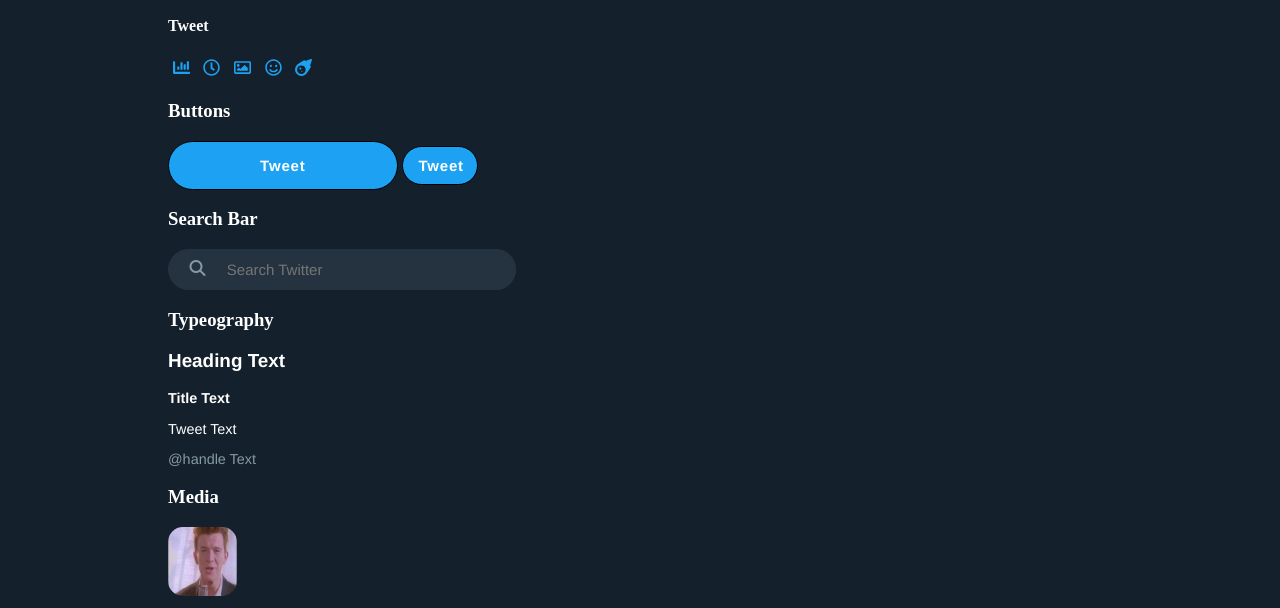
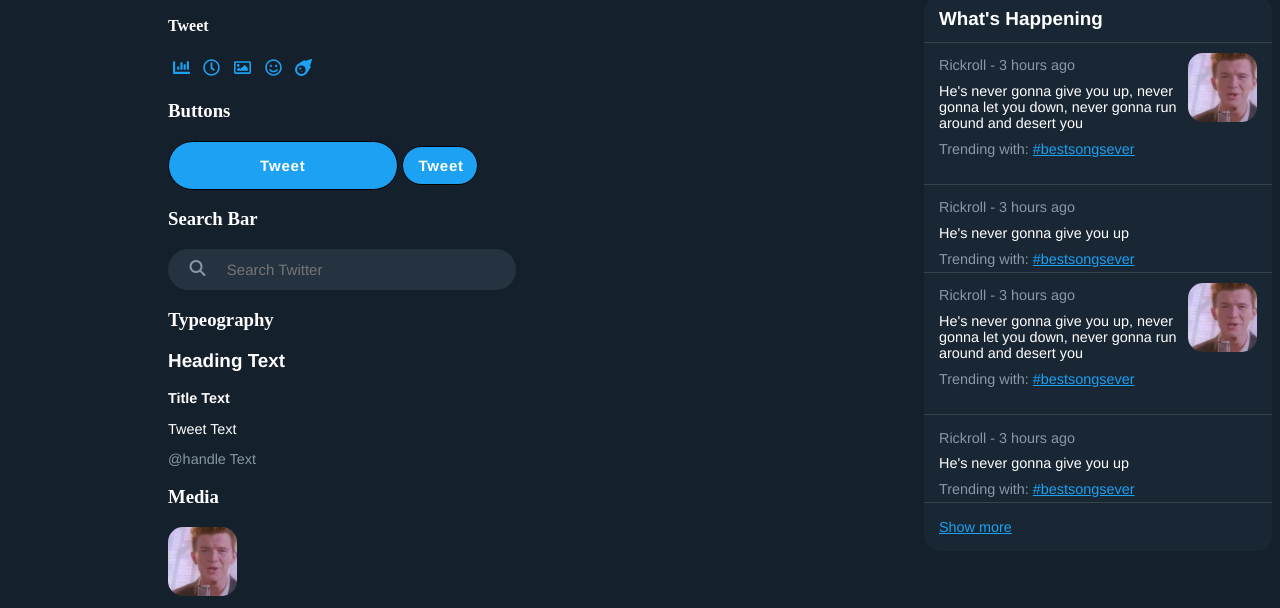
Before and after one commit to zackads/twitter_clone, a website: page components.html in a window 1280 px wide. Shown: the part 621-1229 px from the top of the page. Drawn offline with Linux system fonts and the light colour scheme; files that its build step writes are made by us from their sources.

Commit message:
Work on aside: created molecules, organism and then added to index page

```diff
--- a/components.html
+++ b/components.html
@@ -139,6 +139,21 @@
         <svg class="default_icon" focusable="false" data-prefix="far" data-icon="user" class="svg-inline--fa fa-user fa-w-14" role="img" xmlns="http://www.w3.org/2000/svg" viewBox="0 0 448 512"><path fill="currentColor" d="M313.6 304c-28.7 0-42.5 16-89.6 16-47.1 0-60.8-16-89.6-16C60.2 304 0 364.2 0 438.4V464c0 26.5 21.5 48 48 48h352c26.5 0 48-21.5 48-48v-25.6c0-74.2-60.2-134.4-134.4-134.4zM400 464H48v-25.6c0-47.6 38.8-86.4 86.4-86.4 14.6 0 38.3 16 89.6 16 51.7 0 74.9-16 89.6-16 47.6 0 86.4 38.8 86.4 86.4V464zM224 288c79.5 0 144-64.5 144-144S303.5 0 224 0 80 64.5 80 144s64.5 144 144 144zm0-240c52.9 0 96 43.1 96 96s-43.1 96-96 96-96-43.1-96-96 43.1-96 96-96z"></path></svg>
         <h2 class="title">Profile</h2>
       </a>
+      <section class="miniCard">
+        <div class="cardText">
+          <p class="handle">Rickroll - 3 hours ago</p>
+          <p class="tweet">He's never gonna give you up, never gonna let you down, never gonna run around and desert you</p>
+          <p class="handle">Trending with: <a href="#">#bestsongsever</a></p>
+        </div>
+        <img class="thumb" src="./assets/rick.jpg">
+      </section>
+      <section class="miniCardNoImg">
+        <div class="cardText">
+          <p class="handle">Rickroll - 3 hours ago</p>
+          <p class="tweet">He's never gonna give you up</p>
+          <p class="handle">Trending with: <a href="#">#bestsongsever</a></p>
+        </div>
+      </section>
 
     </article>
     <article>
@@ -202,6 +217,45 @@
         <button type="submit" class="button big">Tweet</button>
       </header>
 
+      <article class="whatsHappening">
+        <div class="headBox">
+          <h1 class="heading">What's Happening</h1>
+        </div>
+        <section class="miniCard">
+          <div class="cardText">
+            <p class="handle">Rickroll - 3 hours ago</p>
+            <p class="tweet">He's never gonna give you up, never gonna let you down, never gonna run around and desert you</p>
+            <p class="handle">Trending with: <a href="#">#bestsongsever</a></p>
+          </div>
+          <img class="thumb" src="./assets/rick.jpg">
+        </section>
+        <section class="miniCardNoImg">
+          <div class="cardText">
+            <p class="handle">Rickroll - 3 hours ago</p>
+            <p class="tweet">He's never gonna give you up</p>
+            <p class="handle">Trending with: <a href="#">#bestsongsever</a></p>
+          </div>
+        </section>
+        <section class="miniCard">
+          <div class="cardText">
+            <p class="handle">Rickroll - 3 hours ago</p>
+            <p class="tweet">He's never gonna give you up, never gonna let you down, never gonna run around and desert you</p>
+            <p class="handle">Trending with: <a href="#">#bestsongsever</a></p>
+          </div>
+          <img class="thumb" src="./assets/rick.jpg">
+        </section>
+        <section class="miniCardNoImg">
+          <div class="cardText">
+            <p class="handle">Rickroll - 3 hours ago</p>
+            <p class="tweet">He's never gonna give you up</p>
+            <p class="handle">Trending with: <a href="#">#bestsongsever</a></p>
+          </div>
+        </section>
+        <section class="miniCardLink">
+          <a href="#">Show more</a>
+        </section>
+      </article>
+
     </article>
   </body>
 </html>
--- /dev/null
+++ b/scss/_aside.scss
@@ -0,0 +1,8 @@
+.aside {
+    & .searchContainer {
+        margin-bottom: 0.8rem;
+    }
+    & .whatsHappening {
+        margin-top: 0.8em;
+    }
+}
--- /dev/null
+++ b/scss/_cards.scss
@@ -0,0 +1,89 @@
+.miniCard{
+    width: 21.75rem;
+    height: 8.8813rem;
+    box-sizing: border-box;
+    padding: 0.625rem 0.9375rem;
+    display: flex;
+    flex-direction: row;
+    border-top: 1px solid rgb(56, 68, 77);
+
+    & .cardText {
+        display: flex;
+        flex-direction: column;
+
+        & p {
+            margin: 0;
+            padding: 0.3rem 0;
+
+            & a {
+                color: $twitterBlue;
+            }
+        }
+    }
+
+    & .thumb {
+        align-self: flex-start;
+    }
+
+}
+
+.miniCardNoImg {
+    width: 21.75rem;
+    height: 5.5031rem;
+    box-sizing: border-box;
+    padding: 0.625rem 0.9375rem;
+    display: flex;
+    flex-direction: row;
+    border-top: 1px solid rgb(56, 68, 77);
+
+    & .cardText {
+        display: flex;
+        flex-direction: column;
+
+        & p {
+            margin: 0;
+            padding: 0.3rem 0;
+
+            & a {
+                color: $twitterBlue;
+            }
+        }
+    }
+}
+
+.miniCardLink {
+    width: 21.75rem;
+    height: 3.1052rem;
+    box-sizing: border-box;
+    padding: 0.625rem 0.9375rem;
+    display: flex;
+    flex-direction: row;
+    border-top: 1px solid rgb(56, 68, 77);
+
+         & a {
+                color: $twitterBlue;
+                font-family: $fontStack;
+                font-size: 0.9rem;
+                align-self: center;
+        }
+
+}
+
+.headBox {
+    width: 21.75rem;
+    height: 2.8083rem;
+    box-sizing: border-box;
+    padding: 0.625rem 0.9375rem;
+    display: flex;
+    flex-direction: row;
+    display: flex;
+    align-items: center;
+
+}
+
+.whatsHappening {
+    background-color: $asideColour;
+    border-radius: 0.9375rem;
+
+
+}
--- a/scss/_media.scss
+++ b/scss/_media.scss
@@ -2,4 +2,5 @@
     width: 4.3125rem;
     height: 4.3125rem;
     border-radius: 0.9375rem;
+    object-fit: cover;
 }
--- a/scss/styles.scss
+++ b/scss/styles.scss
@@ -7,3 +7,5 @@
 @import "_buttons";
 @import "_inputs";
 @import "_media";
+@import "_cards";
+@import "_aside";
```
Also changed, not shown: index.html (+43 -2 lines), css/styles.css, css/styles.min.css.
